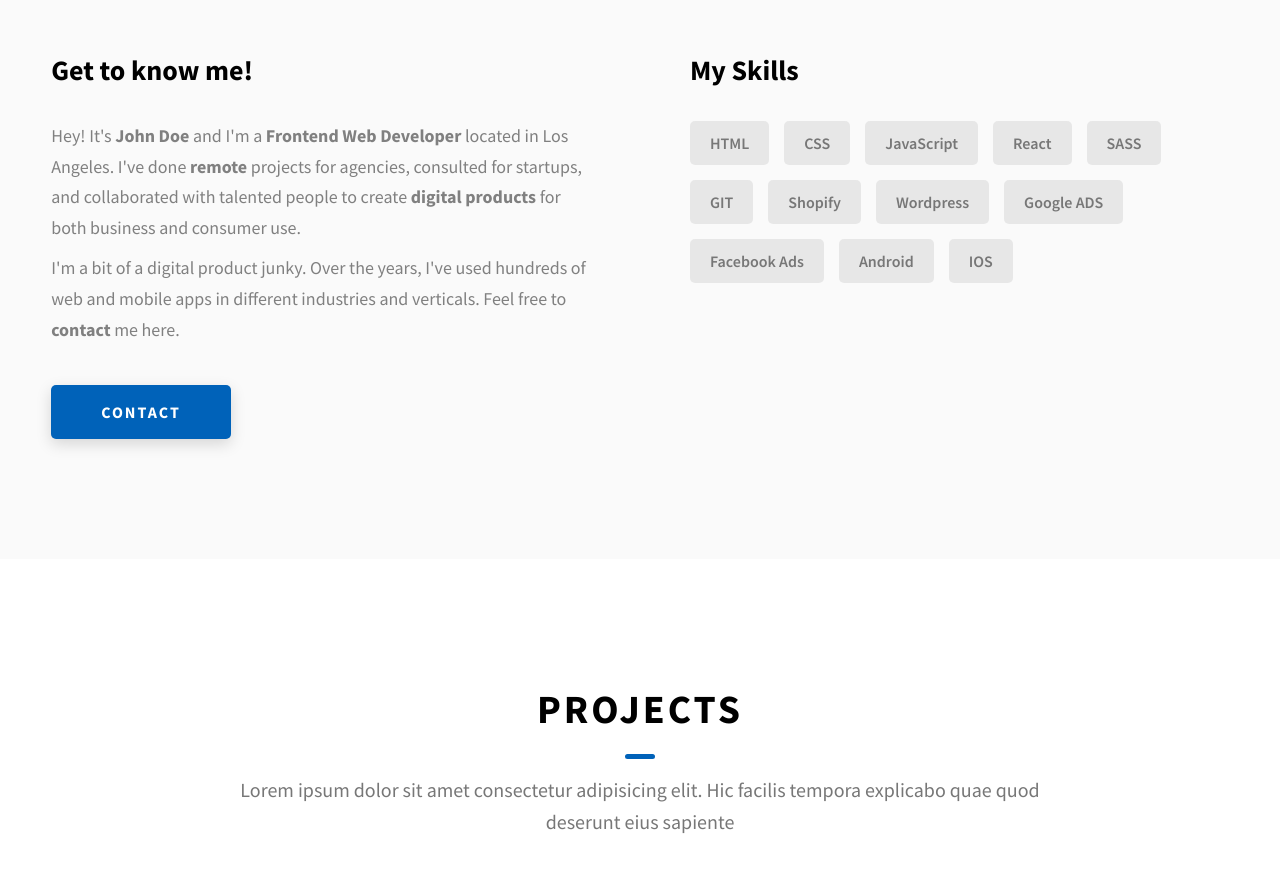
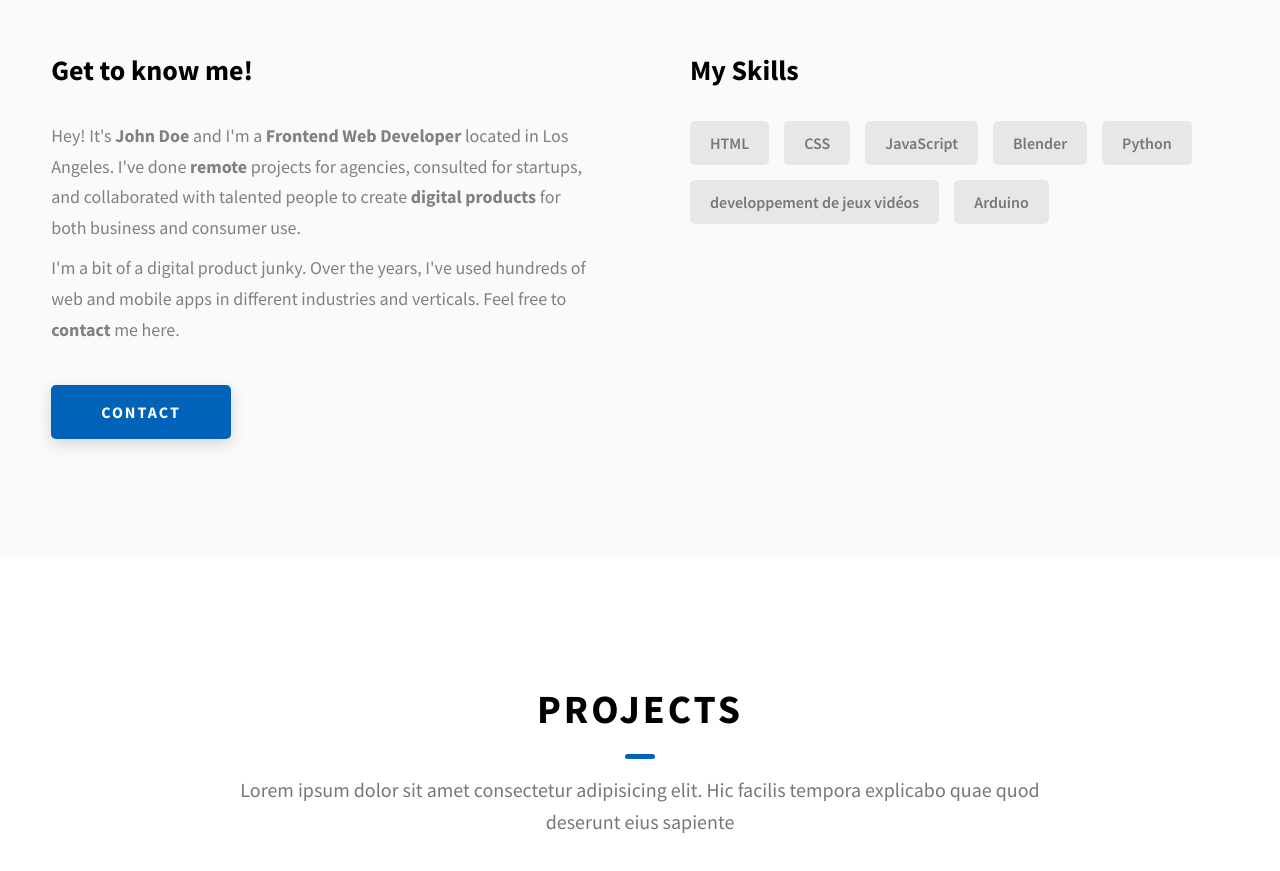
Before and after one commit to bonannoflavio3-wq/FlavioB, a website: page index.html in a window 1280 px wide. Shown: the part 1120-1991 px from the top of the page. Drawn offline with Linux system fonts and the light colour scheme.

Commit message:
Update index.html

```diff
--- a/index.html
+++ b/index.html
@@ -191,15 +191,10 @@
               <div class="skills__skill">HTML</div>
               <div class="skills__skill">CSS</div>
               <div class="skills__skill">JavaScript</div>
-              <div class="skills__skill">React</div>
-              <div class="skills__skill">SASS</div>
-              <div class="skills__skill">GIT</div>
-              <div class="skills__skill">Shopify</div>
-              <div class="skills__skill">Wordpress</div>
-              <div class="skills__skill">Google ADS</div>
-              <div class="skills__skill">Facebook Ads</div>
-              <div class="skills__skill">Android</div>
-              <div class="skills__skill">IOS</div>
+              <div class="skills__skill">Blender</div>
+              <div class="skills__skill">Python</div>
+              <div class="skills__skill">developpement de jeux vidéos</div>
+              <div class="skills__skill">Arduino</div>
             </div>
           </div>
         </div>
```
